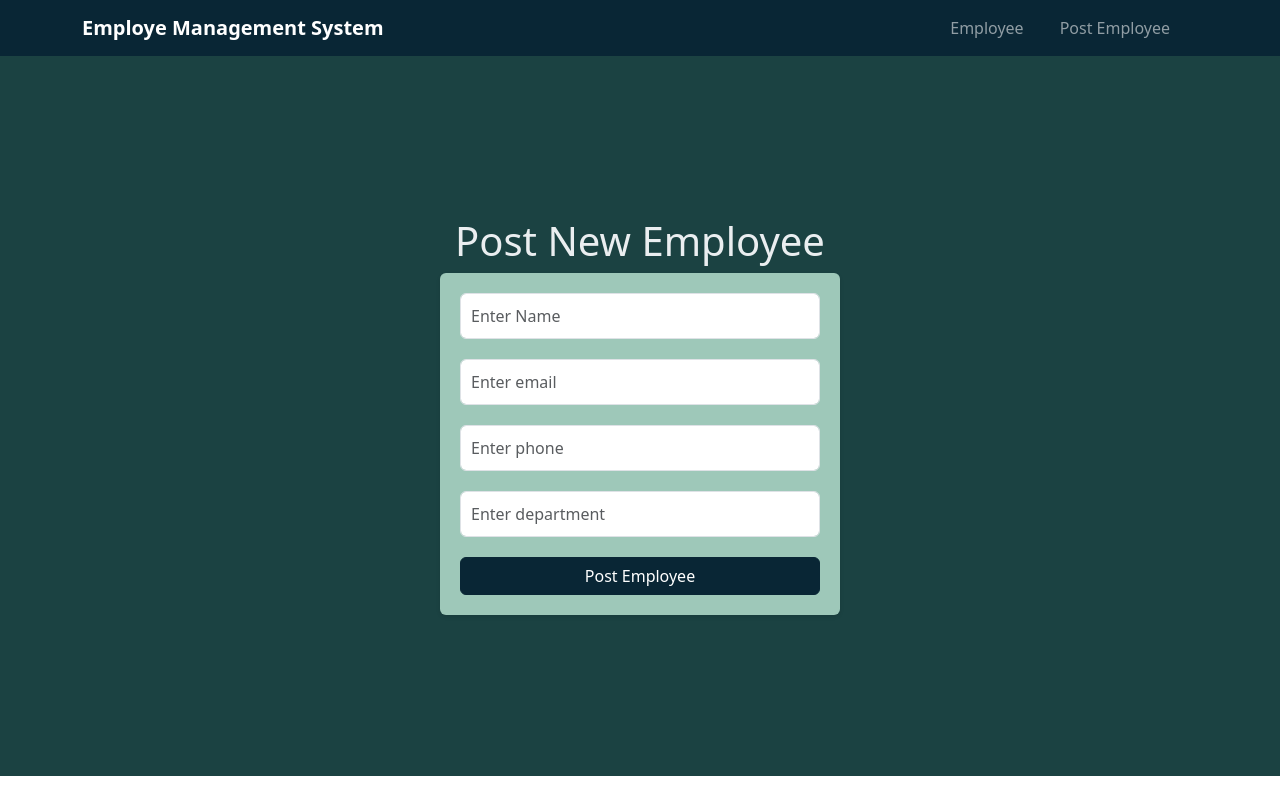
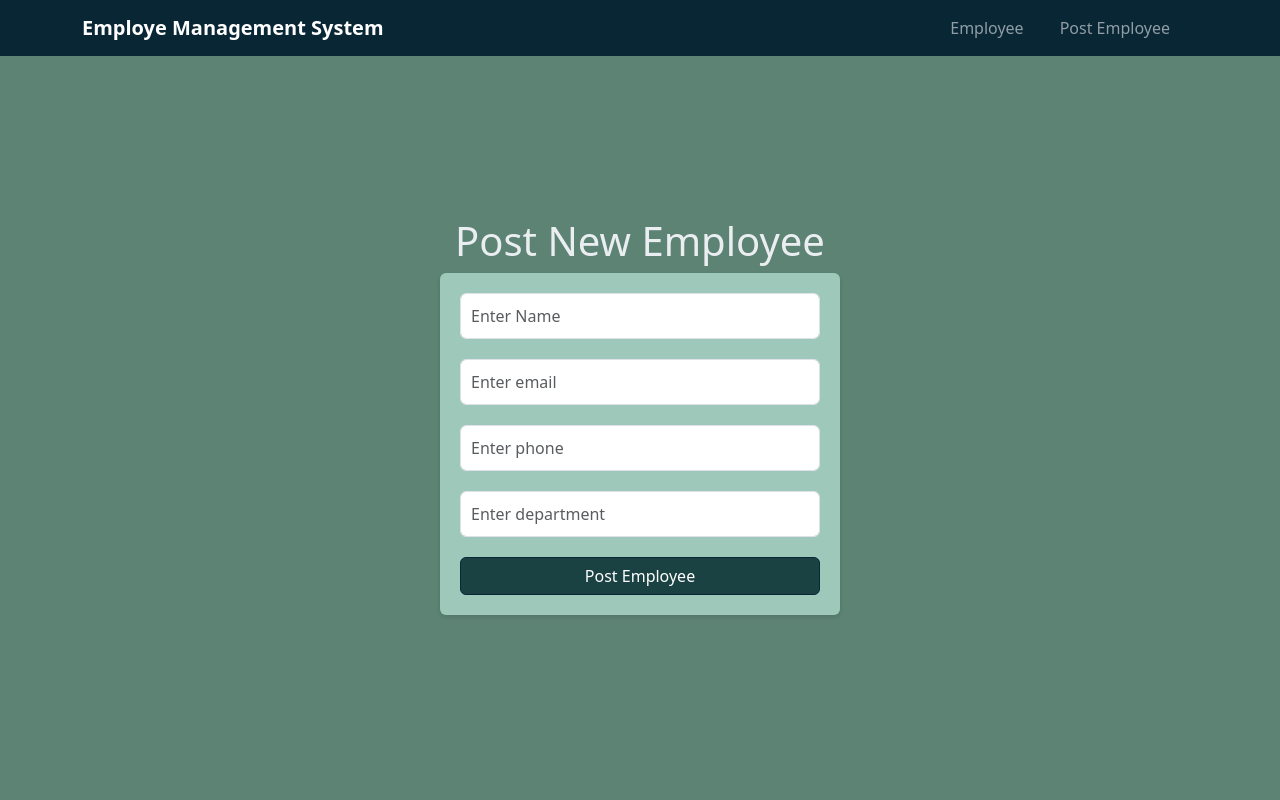
Before and after one commit to hasharas/Event-Management-front, a React (Create React App) app: page /employee in a window 1280 px wide. Built offline with nearby package versions, Linux system fonts and the light colour scheme.

Commit message:
add try catch block and connect front and back

```diff
--- a/public/index.html
+++ b/public/index.html
@@ -18,7 +18,7 @@
 
     <title>React App</title>
   </head>
-  <body >
+  <body style="background-color: #5C8374; color: rgb(255, 255, 255)" >
     <noscript>You need to enable JavaScript to run this app.</noscript>
     <div id="root"></div>
 
--- a/src/App.css
+++ b/src/App.css
@@ -2,7 +2,9 @@
   text-align: center;
 
 }
-
+body{
+  background-color:#9EC8B9;
+}
 .App-logo {
   height: 40vmin;
   pointer-events: none;
--- a/src/index.css
+++ b/src/index.css
@@ -1,5 +1,5 @@
 body {
-  background-color:#9EC8B9;;
+  background-color: #092635;
   margin: 0;
   font-family: -apple-system, BlinkMacSystemFont, 'Segoe UI', 'Roboto', 'Oxygen',
     'Ubuntu', 'Cantarell', 'Fira Sans', 'Droid Sans', 'Helvetica Neue',
--- a/src/pages/dashboard/Dashboard.js
+++ b/src/pages/dashboard/Dashboard.js
@@ -2,7 +2,7 @@
 const Dashboard = () =>{
       return(
             <div>
-
+                  <h1>Dashbord component</h1>
             </div>
       )
 }
--- a/src/pages/employee/PostUser.css
+++ b/src/pages/employee/PostUser.css
@@ -1,6 +1,6 @@
 .center-form {
       display: flex;
-      background-color: #1B4242;
+      background-color: #5C8374;
       flex-direction: column;
       align-items: center;
       justify-content: center;
@@ -28,12 +28,12 @@
 }
 
 .center-form form .custom-button{
-      background-color: #092635;
+      background-color: #1B4242;
       color: white;
       border-color: #092635;
     }
 
     .center-form form .custom-button:hover {
-      background-color: #073e50;
+      background-color: #092635;
       border-color: #073e50;
     }
--- a/src/pages/employee/PostUser.js
+++ b/src/pages/employee/PostUser.js
@@ -3,6 +3,8 @@ import { useState } from "react";
 import "./PostUser.css";
 import form from "react-bootstrap/Form"
 import Button from "react-bootstrap/Button";
+import { useNavigate }  from "react-router-dom";
+
 
 const PostUser = () =>{
 
@@ -19,13 +21,35 @@ const PostUser = () =>{
                   ...formData,
                   [name]:value,
             })
+      };
+
+      const navigate = useNavigate();
+
+      const handleSubmit = async (e) =>{
+            e.preventDefault();
+
+            console.log(formData);
+
+            try {
+                  const response = await fetch("http://localhost:8081/api/employee",{
+                        method : "post",
+                        headers: {"Content-type":"application/json"},
+                        body:JSON.stringify(formData)
+                  });
+
+                  const data =await response.json();
+                  console.log("Employee created:",data);
+                  navigate("/")
+            } catch (error) {
+                  console.log("Error creating employee:",error.massege);
+            }
       }
 
       return(
             <>
                   <div className="center-form">
                         <h1 className="h1" >Post New Employee</h1>
-                        <form action="">
+                        <form onSubmit={handleSubmit}>
                               <form.Group controlId = "formBasicName">
                                     <form.Control
                                           type="text"
--- a/src/pages/header/Header.css
+++ b/src/pages/header/Header.css
@@ -3,6 +3,10 @@
       background-color: #092635;
 
 
+}
+
+.nav{
+      background-color: #092635;
 }
 
 .navbar .navbar-brand {
--- a/src/pages/header/Header.js
+++ b/src/pages/header/Header.js
@@ -8,7 +8,7 @@ import "./Header.css";
 const Header = () =>{
       return(
       <>
-      <Navbar  variant="dark">
+      <Navbar variant="dark" className="nav" >
             <Container>
                   <Navbar.Brand to="/"><strong>Employe Management System</strong></Navbar.Brand>
                   <Nav className="ml-auto">
```
